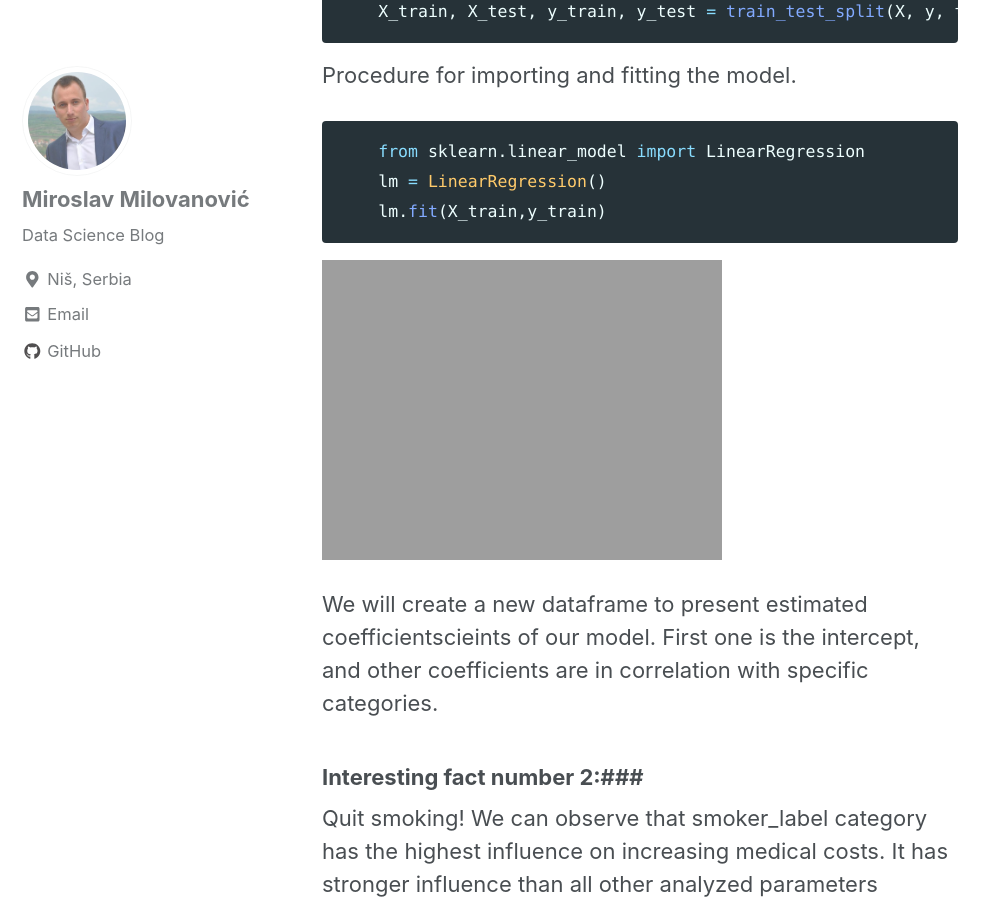
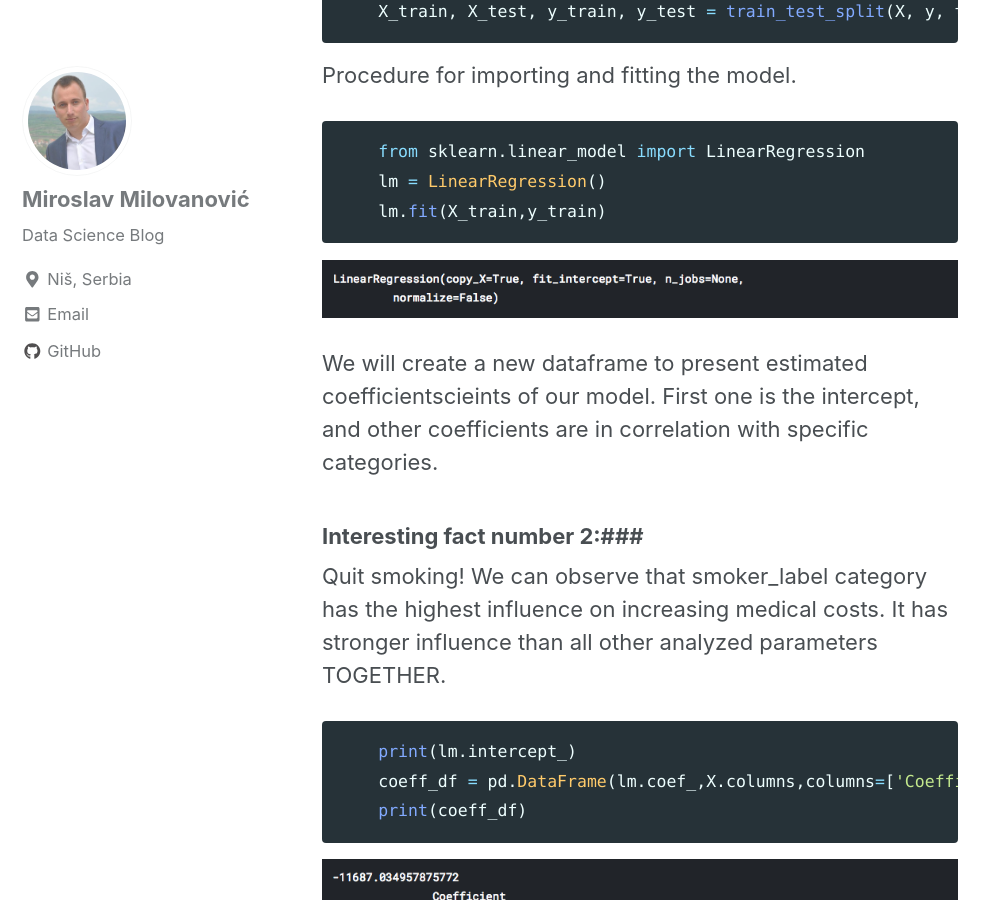
Before and after one commit to mmilovanovic87/mmilovanovic87.github.io, a Jekyll site: the page built from _posts/2018-12-23-LinearRegression.md, in a window 1280 px wide and 900 px high, scrolled down 5989 px. Shown: the whole window, without its empty margins (0-998 px from the left). Built offline with Jekyll 4.4.1, drawn with Linux system fonts in a browser that asks for light colours; cached includes are drawn as plain includes; nearby versions of some CDN libraries.

Commit message:
Ful nesredjena prva objava 2

````diff
--- a/_posts/2018-12-23-LinearRegression.md
+++ b/_posts/2018-12-23-LinearRegression.md
@@ -120,7 +120,7 @@ Procedure for importing and fitting the model.
     lm = LinearRegression()
     lm.fit(X_train,y_train)
 ```
-<img src="{{ site.url }}{{ site.baseurl }}/images/LinearRegression/LRmodel" alt="Distribution of charges column">
+<img src="{{ site.url }}{{ site.baseurl }}/images/LinearRegression/LRmodel.png" alt="Distribution of charges column">
 
 
 
@@ -134,7 +134,7 @@ Quit smoking! We can observe that smoker_label category has the highest influenc
     coeff_df = pd.DataFrame(lm.coef_,X.columns,columns=['Coefficient'])
     print(coeff_df)
 ```
-<img src="{{ site.url }}{{ site.baseurl }}/images/LinearRegression/coeff" alt="Distribution of charges column">
+<img src="{{ site.url }}{{ site.baseurl }}/images/LinearRegression/coeff.png" alt="Distribution of charges column">
 
 Final part is to use fitted model for predicting new values (based on prepared X_test array)
 
@@ -142,7 +142,7 @@ Final part is to use fitted model for predicting new values (based on prepared X
     predictions = lm.predict(X_test)
     print("Predicted medical costs values:", predictions)
 ```
-<img src="{{ site.url }}{{ site.baseurl }}/images/LinearRegression/PredictedValues" alt="Distribution of charges column">
+<img src="{{ site.url }}{{ site.baseurl }}/images/LinearRegression/PredictedValues.png" alt="Distribution of charges column">
 
 Graphical comparison of expected values (y_test) and predicted values (predictions).
 
@@ -150,14 +150,14 @@ Graphical comparison of expected values (y_test) and predicted values (predictio
     plt.scatter(y_test, predictions)
 ```
 
-<img src="{{ site.url }}{{ site.baseurl }}/images/LinearRegression/scatter" alt="Distribution of charges column">
+<img src="{{ site.url }}{{ site.baseurl }}/images/LinearRegression/scatter.png" alt="Distribution of charges column">
 
 Also, let's see error distribution graph of our predictions. Very close to normally distributed data.
 
 ```python
     sns.distplot((y_test-predictions), bins=50)
 ```
-<img src="{{ site.url }}{{ site.baseurl }}/images/LinearRegression/distplot2" alt="Distribution of charges column">
+<img src="{{ site.url }}{{ site.baseurl }}/images/LinearRegression/distplot2.png" alt="Distribution of charges column">
 
 Finally, let's print MAE and MSE erorrs for entire test data.
 
@@ -167,4 +167,4 @@ Finally, let's print MAE and MSE erorrs for entire test data.
     print(metrics.mean_squared_error(y_test, predictions))
 ```
 
-<img src="{{ site.url }}{{ site.baseurl }}/images/LinearRegression/metrics" alt="Distribution of charges column">
+<img src="{{ site.url }}{{ site.baseurl }}/images/LinearRegression/metrics.png" alt="Distribution of charges column">
````
